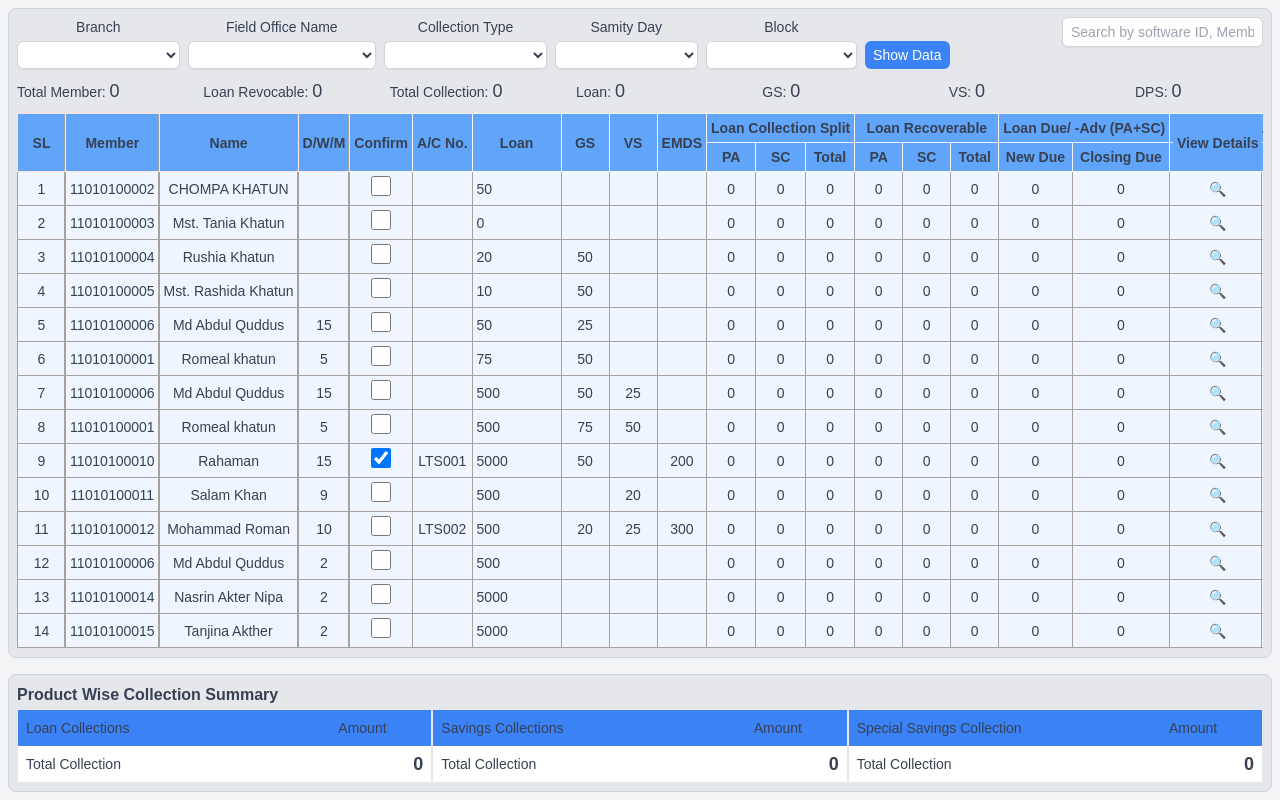
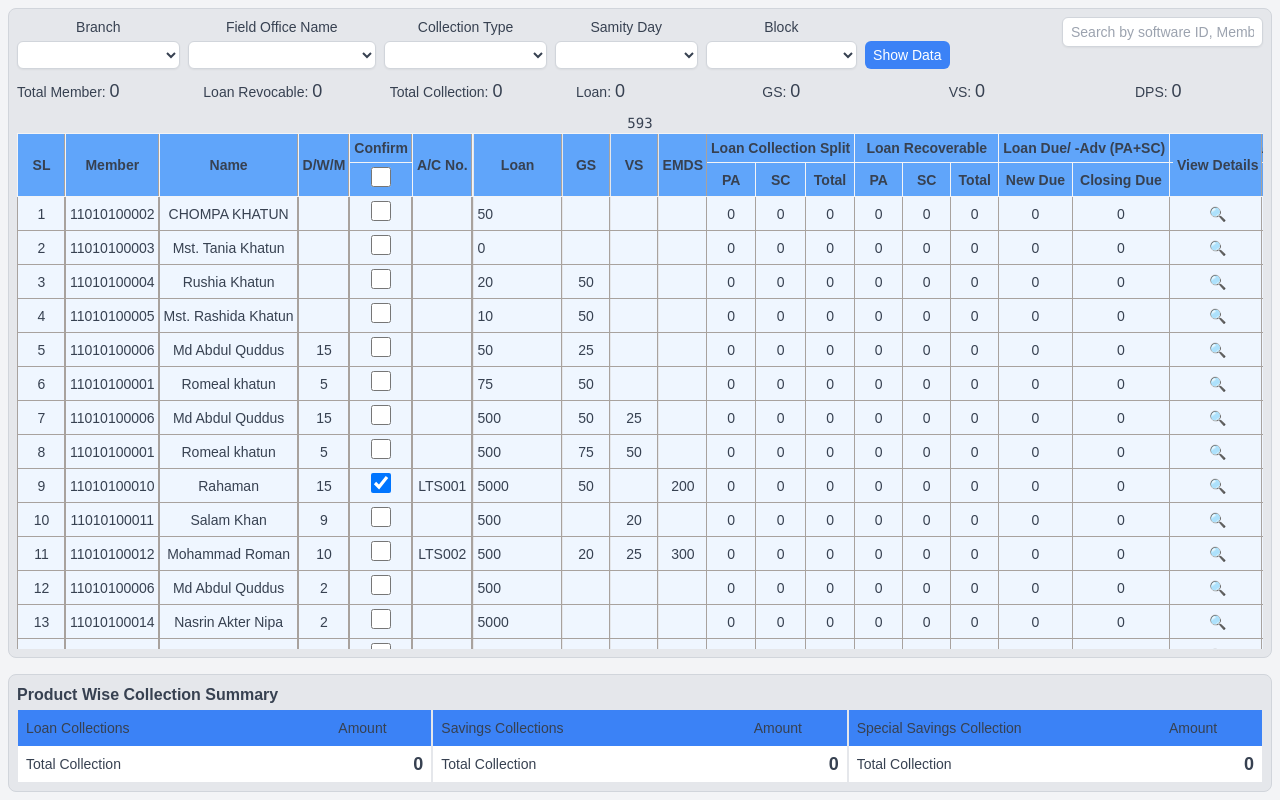
Before and after one commit to younoch/swasti-evaluation-vue, a Vue app: page / in a window 1280 px wide. Built offline with nearby package versions, Linux system fonts and the light colour scheme.

Commit message:
UI revised

```diff
--- a/src/components/home/CollectionTable.vue
+++ b/src/components/home/CollectionTable.vue
@@ -1,26 +1,92 @@
 <template>
-  <div class="table-container"
-  :style="{
-      '--sl-col-width': `${slColWidth}px`,
-      '--member-id-col-width': `${memberIdColWidth}px`,
-      '--member-name-col-width': `${memberNameColWidth}px`,
-      '--dwm-col-width': `${DWMColWidth}px`
+  <div
+    class="table-container"
+    :style="{
+      '--sl-position': `${columns[0].position}px`,
+      '--member-id-position': `${columns[1].position}px`,
+      '--member-name-position': `${columns[2].position}px`,
+      '--dwm-position': `${columns[3].position}px`,
+      '--dwm-confirm': `${columns[4].position}px`,
+      '--ac-no-position': `${columns[5].position}px`,
+      '--loan-position': `${columns[6].position}px`,
+      '--gs-position': `${columns[7].position}px`,
+      '--vs-position': `${columns[8].position}px`,
+      '--emds-position': `${columns[9].position}px`,
     }"
-    :key="DWMColWidth"
   >
+    <pre>{{ columns[8].position }}</pre>
     <table class="custom-table">
       <thead>
         <tr>
-          <th ref="slElement" rowspan="2" class="sticky-column">SL</th>
-          <th ref="memberIdElement" rowspan="3" class="sticky-column">Member</th>
-          <th ref="memberNameElement" rowspan="2" class="sticky-column">Name</th>
-          <th ref="DWMElement" rowspan="2" class="sticky-column">D/W/M</th>
-          <th rowspan="2">Confirm</th>
-          <th rowspan="2">A/C No.</th>
-          <th rowspan="2">Loan</th>
-          <th rowspan="2">GS</th>
-          <th rowspan="2">VS</th>
-          <th rowspan="2">EMDS</th>
+          <th
+            :ref="(el) => (columns[0].element = el as HTMLElement)"
+            rowspan="2"
+            class="sticky-column"
+          >
+            SL
+          </th>
+          <th
+            :ref="(el) => (columns[1].element = el as HTMLElement)"
+            rowspan="3"
+            class="sticky-column"
+          >
+            Member
+          </th>
+          <th
+            :ref="(el) => (columns[2].element = el as HTMLElement)"
+            rowspan="2"
+            class="sticky-column"
+          >
+            Name
+          </th>
+          <th
+            :ref="(el) => (columns[3].element = el as HTMLElement)"
+            rowspan="2"
+            class="sticky-column"
+          >
+            D/W/M
+          </th>
+          <th
+            :ref="(el) => (columns[4].element = el as HTMLElement)"
+            class="sticky-column"
+          >
+            Confirm
+          </th>
+          <th
+            :ref="(el) => (columns[5].element = el as HTMLElement)"
+            rowspan="2"
+            class="sticky-column"
+          >
+            A/C No.
+          </th>
+          <th
+            :ref="(el) => (columns[6].element = el as HTMLElement)"
+            rowspan="2"
+            class="sticky-column"
+          >
+            Loan
+          </th>
+          <th
+            :ref="(el) => (columns[7].element = el as HTMLElement)"
+            rowspan="2"
+            class="sticky-column"
+          >
+            GS
+          </th>
+          <th
+            :ref="(el) => (columns[8].element = el as HTMLElement)"
+            rowspan="2"
+            class="sticky-column"
+          >
+            VS
+          </th>
+          <th
+            :ref="(el) => (columns[9].element = el as HTMLElement)"
+            rowspan="2"
+            class="sticky-column"
+          >
+            EMDS
+          </th>
           <th colspan="3">Loan Collection Split</th>
           <th colspan="3">Loan Recoverable</th>
           <th colspan="2">Loan Due/ -Adv (PA+SC)</th>
@@ -34,6 +100,13 @@
           <th rowspan="2" class="sticky-column">View Details</th>
         </tr>
         <tr>
+          <th>
+            <input
+              type="checkbox"
+              v-model="confirmAll"
+              class="h-5 w-5 text-blue-600 transition duration-150 ease-in-out"
+            />
+          </th>
           <th>PA</th>
           <th>SC</th>
           <th>Total</th>
@@ -53,18 +126,18 @@
           <td class="sticky-column">{{ row.memberId }}</td>
           <td class="sticky-column">{{ row.memberName }}</td>
           <td class="sticky-column">{{ row.DWM }}</td>
-          <td>
+          <td class="sticky-column">
             <input
               type="checkbox"
               v-model="row.confirm"
               class="h-5 w-5 text-blue-600 transition duration-150 ease-in-out"
             />
           </td>
-          <td>{{ row.acNo }}</td>
-          <td><input v-model="row.loanAmount" /></td>
-          <td>{{ row.gsAmount }}</td>
-          <td>{{ row.vsAmount }}</td>
-          <td>{{ row.emdsAmount }}</td>
+          <td class="sticky-column">{{ row.acNo }}</td>
+          <td class="sticky-column"><input v-model="row.loanAmount" /></td>
+          <td class="sticky-column">{{ row.gsAmount }}</td>
+          <td class="sticky-column">{{ row.vsAmount }}</td>
+          <td class="sticky-column">{{ row.emdsAmount }}</td>
           <td>{{ row.loanCollectionSplit.pa }}</td>
           <td>{{ row.loanCollectionSplit.sc }}</td>
           <td>{{ row.loanCollectionSplit.total }}</td>
@@ -82,7 +155,9 @@
           <td>{{ row.vsBalance }}</td>
           <td>{{ row.dpsBalance }}</td>
           <td>{{ row.guardianName }}</td>
-          <td class="sticky-column"> <button @click="viewDetails(row)">🔍</button></td>
+          <td class="sticky-column">
+            <button @click="viewDetails(row)">🔍</button>
+          </td>
         </tr>
       </tbody>
     </table>
@@ -90,47 +165,66 @@
 </template>
 
 <script setup lang="ts">
-import { computed, nextTick, onMounted, ref, watchEffect } from "vue";
+import { computed, nextTick, onMounted, reactive, ref, watchEffect } from "vue";
 
 import { useCollectionStore } from "@/store/collection";
+
+interface IColumn {
+  name: string;
+  element: HTMLElement | null;
+  width: number;
+  position: number;
+}
+
 const collectionStore = useCollectionStore();
+
+const confirmAll = ref<boolean>(false)
 
 const tableData = computed(() => collectionStore.getCollections);
 
-const slElement = ref<HTMLElement| null>(null);
-const memberIdElement = ref<HTMLElement| null>(null);
-const memberNameElement = ref<HTMLElement| null>(null);
-const DWMElement = ref<HTMLElement| null>(null);
-
-const slColWidth = ref<number>(0);
-const memberIdColWidth = ref<number>(0);
-const memberNameColWidth = ref<number>(0);
-const DWMColWidth = ref<number>(0);
-
+const columns = reactive<IColumn[]>([
+  { name: "sl", element: null, width: 0, position: 0 },
+  { name: "memberId", element: null, width: 0, position: 0 },
+  { name: "memberName", element: null, width: 0, position: 0 },
+  { name: "DWM", element: null, width: 0, position: 0 },
+  { name: "confirm", element: null, width: 0, position: 0 },
+  { name: "ACNo", element: null, width: 0, position: 0 },
+  { name: "loan", element: null, width: 0, position: 0 },
+  { name: "GS", element: null, width: 0, position: 0 },
+  { name: "VS", element: null, width: 0, position: 0 },
+  { name: "EMDS", element: null, width: 0, position: 0 },
+]);
 const getElementWidth = (element: HTMLElement | null): number => {
-
   return element ? element.offsetWidth : 0;
 };
-const viewDetails = (test: any)  => {
-   const dsf = test ? test.offsetWidth : 0;
+
+const viewDetails = (test: any) => {
+  const dsf = test ? test.offsetWidth : 0;
 };
 
 watchEffect(async () => {
   await nextTick();
-  slColWidth.value = getElementWidth(slElement.value);
-  memberIdColWidth.value = getElementWidth(memberIdElement.value);
-  memberNameColWidth.value = getElementWidth(memberNameElement.value);
-  DWMColWidth.value = getElementWidth(DWMElement.value);
+
+  columns.forEach((column) => {
+    console.log(getElementWidth(column.element));
+    column.width = getElementWidth(column.element);
+  });
+
+  let previousPosition = 0;
+  columns.forEach((column) => {
+    column.position = previousPosition;
+    previousPosition += column.width;
+  });
 });
 </script>
 
 <style lang="scss" scoped>
 .table-container {
-
   .custom-table {
     @apply w-full border-collapse table-auto;
 
-    th, td {
+    th,
+    td {
       @apply border border-stone-400 p-1 min-w-12 whitespace-nowrap;
     }
 
@@ -146,36 +240,46 @@ watchEffect(async () => {
     }
 
     .sticky-column {
-      @apply sticky z-10 ;
+      @apply sticky z-20;
 
       &::after {
-        content: '';
+        content: "";
         @apply absolute top-0 bottom-0 right-0 w-px bg-stone-400;
       }
 
       &:nth-child(1) {
-        left: 0;
+        left: var(--sl-position, 0);
       }
       &:nth-child(2) {
-        left: var(--sl-col-width, 0);
+        left: var(--member-id-position, 0);
       }
       &:nth-child(3) {
-        left: calc(var(--sl-col-width, 0) + var(--member-id-col-width, 0));
+        left: var(--member-name-position, 0);
       }
       &:nth-child(4) {
-        left: calc(
-          var(--sl-col-width, 0) +
-          var(--member-id-col-width, 0) +
-          var(--member-name-col-width, 0)
-        );
+        left: var(--dwm-position, 0);
+      }
+      &:nth-child(5) {
+        left: var(--dwm-confirm, 0);
+      }
+      &:nth-child(6) {
+        left: var(--ac-no-position, 0);
+      }
+      &:nth-child(7) {
+        left: var(--loan-position, 0);
+      }
+      &:nth-child(8) {
+        left: var(--gs-position, 0);
+      }
+      &:nth-child(9) {
+        left: var(--vs-position, 0);
+      }
+      &:nth-child(10) {
+        left: var(--emds-position, 0);
       }
       &:last-child {
         right: 0;
       }
-    }
-
-    th.sticky-column {
-      @apply border-red-100;
     }
 
     thead .sticky-column {
```
